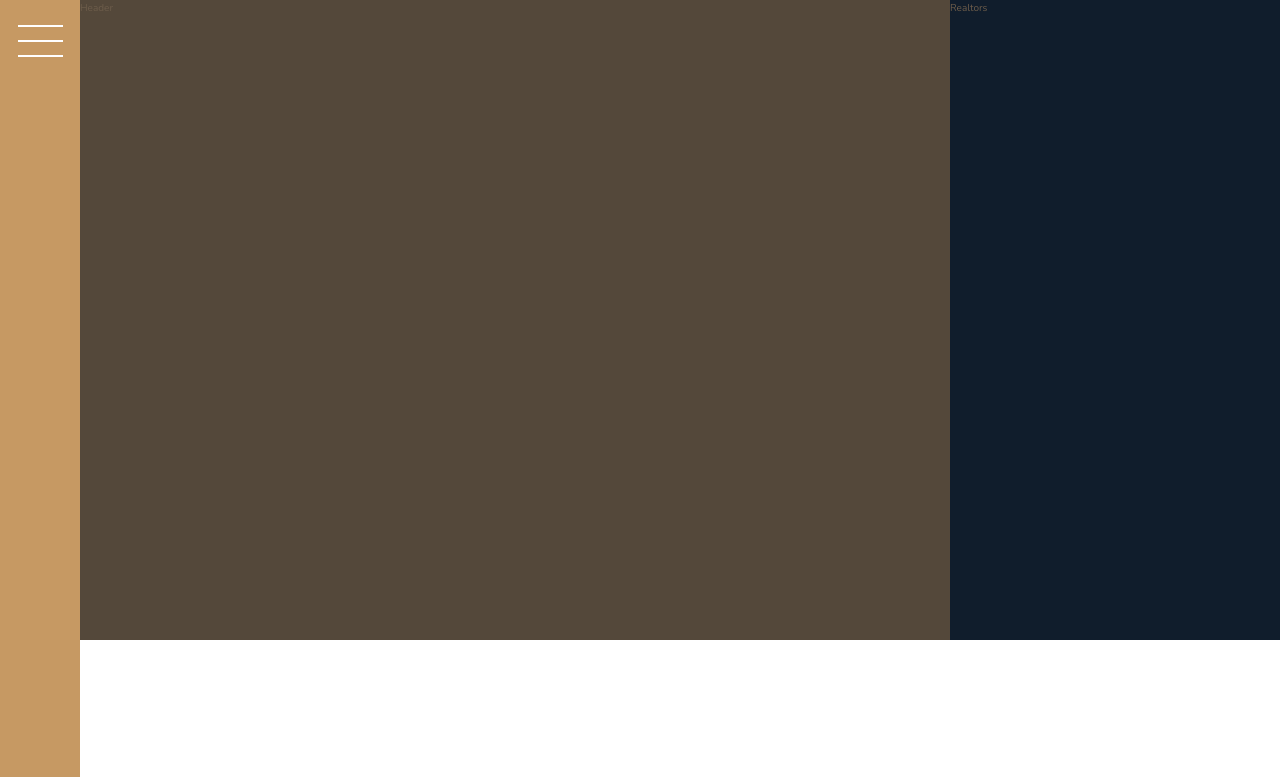
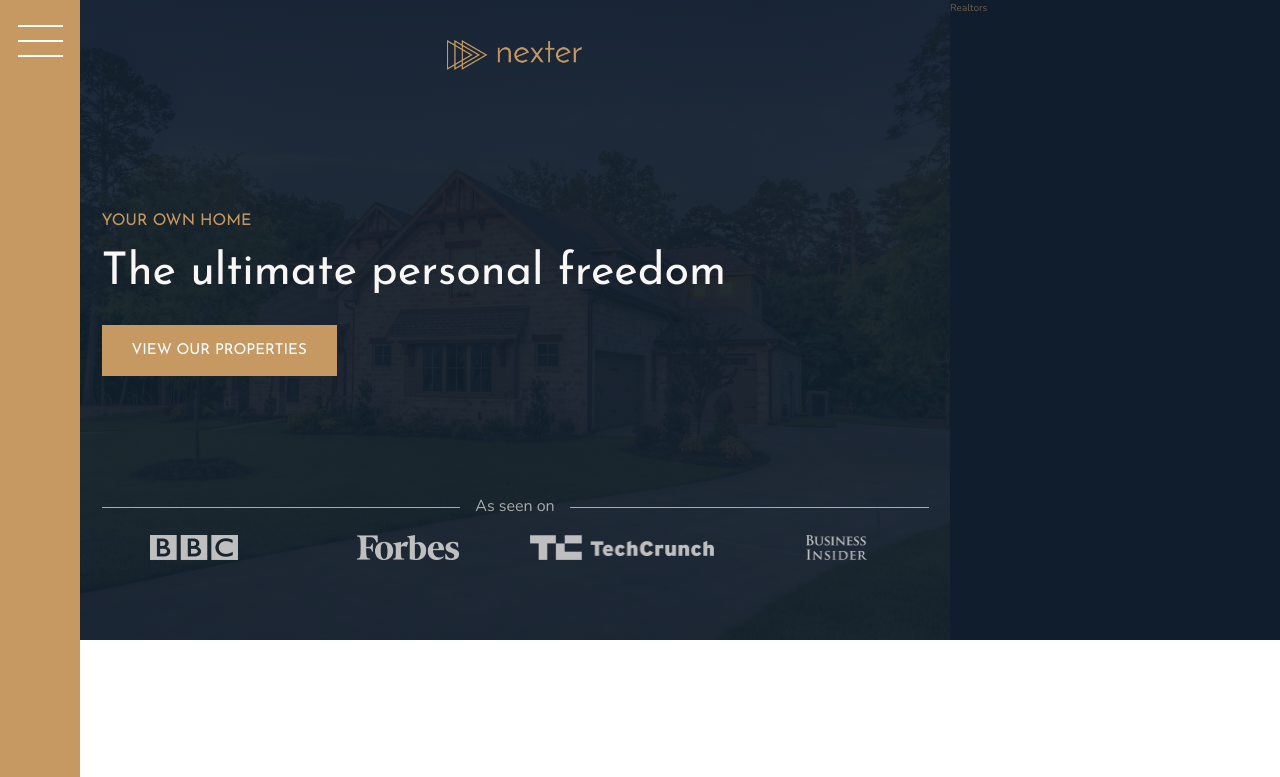
Before and after one commit to lamideolaniyan/nexter, a website: page index.html in a window 1280 px wide. Shown: the top 777 px of the page. Drawn offline with nearby package versions, Linux system fonts and the light colour scheme.

Commit message:
Header section

```diff
--- a/index.html
+++ b/index.html
@@ -1,6 +1,5 @@
 <!DOCTYPE html>
 <html lang="en">
-
   <head>
     <meta charset="UTF-8" />
     <meta name="viewport" content="width=device-width, initial-scale=1.0" />
@@ -19,7 +18,17 @@
     </div>
 
     <header class="header">
-    Header
+      <img src="img/logo.png" alt="Nexter logo" class="header__logo" />
+      <h3 class="heading-3">Your own home</h3>
+      <h1 class="heading-1">The ultimate personal freedom</h1>
+      <button class="btn header__btn">View our properties</button>
+      <div class="header__seenon-text">As seen on</div>
+      <div class="header__seenon-logos">
+        <img src="img/logo-bbc.png" alt="Seen on logo 1" />
+        <img src="img/logo-forbes.png" alt="Seen on logo 2" />
+        <img src="img/logo-techcrunch.png" alt="Seen on logo 3" />
+        <img src="img/logo-bi.png" alt="Seen on logo 4" />
+      </div>
     </header>
 
     <div class="realtors">
@@ -304,21 +313,20 @@
     </section>
 
     <section class="gallery">
-    <figure class="gallery__item gallery__item--1"><img src="img/gal-1.jpeg" alt="Gallery image 1" class="gallery__img"></figure>
-    <figure class="gallery__item gallery__item--2"><img src="img/gal-2.jpeg" alt="Gallery image 2" class="gallery__img"></figure>
-    <figure class="gallery__item gallery__item--3"><img src="img/gal-3.jpeg" alt="Gallery image 3" class="gallery__img"></figure>
-    <figure class="gallery__item gallery__item--4"><img src="img/gal-4.jpeg" alt="Gallery image 4" class="gallery__img"></figure>
-    <figure class="gallery__item gallery__item--5"><img src="img/gal-5.jpeg" alt="Gallery image 5" class="gallery__img"></figure>
-    <figure class="gallery__item gallery__item--6"><img src="img/gal-6.jpeg" alt="Gallery image 6" class="gallery__img"></figure>
-    <figure class="gallery__item gallery__item--7"><img src="img/gal-7.jpeg" alt="Gallery image 7" class="gallery__img"></figure>
-    <figure class="gallery__item gallery__item--8"><img src="img/gal-8.jpeg" alt="Gallery image 8" class="gallery__img"></figure>
-    <figure class="gallery__item gallery__item--9"><img src="img/gal-9.jpeg" alt="Gallery image 9" class="gallery__img"></figure>
-    <figure class="gallery__item gallery__item--10"><img src="img/gal-10.jpeg" alt="Gallery image 10" class="gallery__img"></figure>
-    <figure class="gallery__item gallery__item--11"><img src="img/gal-11.jpeg" alt="Gallery image 11" class="gallery__img"></figure>
-    <figure class="gallery__item gallery__item--12"><img src="img/gal-12.jpeg" alt="Gallery image 12" class="gallery__img"></figure>
-    <figure class="gallery__item gallery__item--13"><img src="img/gal-13.jpeg" alt="Gallery image 13" class="gallery__img"></figure>
-    <figure class="gallery__item gallery__item--14"><img src="img/gal-14.jpeg" alt="Gallery image 14" class="gallery__img"></figure>
-
+      <figure class="gallery__item gallery__item--1"><img src="img/gal-1.jpeg" alt="Gallery image 1" class="gallery__img" /></figure>
+      <figure class="gallery__item gallery__item--2"><img src="img/gal-2.jpeg" alt="Gallery image 2" class="gallery__img" /></figure>
+      <figure class="gallery__item gallery__item--3"><img src="img/gal-3.jpeg" alt="Gallery image 3" class="gallery__img" /></figure>
+      <figure class="gallery__item gallery__item--4"><img src="img/gal-4.jpeg" alt="Gallery image 4" class="gallery__img" /></figure>
+      <figure class="gallery__item gallery__item--5"><img src="img/gal-5.jpeg" alt="Gallery image 5" class="gallery__img" /></figure>
+      <figure class="gallery__item gallery__item--6"><img src="img/gal-6.jpeg" alt="Gallery image 6" class="gallery__img" /></figure>
+      <figure class="gallery__item gallery__item--7"><img src="img/gal-7.jpeg" alt="Gallery image 7" class="gallery__img" /></figure>
+      <figure class="gallery__item gallery__item--8"><img src="img/gal-8.jpeg" alt="Gallery image 8" class="gallery__img" /></figure>
+      <figure class="gallery__item gallery__item--9"><img src="img/gal-9.jpeg" alt="Gallery image 9" class="gallery__img" /></figure>
+      <figure class="gallery__item gallery__item--10"><img src="img/gal-10.jpeg" alt="Gallery image 10" class="gallery__img" /></figure>
+      <figure class="gallery__item gallery__item--11"><img src="img/gal-11.jpeg" alt="Gallery image 11" class="gallery__img" /></figure>
+      <figure class="gallery__item gallery__item--12"><img src="img/gal-12.jpeg" alt="Gallery image 12" class="gallery__img" /></figure>
+      <figure class="gallery__item gallery__item--13"><img src="img/gal-13.jpeg" alt="Gallery image 13" class="gallery__img" /></figure>
+      <figure class="gallery__item gallery__item--14"><img src="img/gal-14.jpeg" alt="Gallery image 14" class="gallery__img" /></figure>
     </section>
 
     <footer class="footer">
@@ -330,10 +338,7 @@
         <li class="nav__item"><a href="#" class="nav__link">Submit your property</a></li>
         <li class="nav__item"><a href="#" class="nav__link">Come work with us!</a></li>
       </ul>
-    <p class="copyright">
-      Built by <a href="https://github.com/cyber-mat">Olamide Olaniyan</a> &copy; by Jonas Schmedtmann
-    </p>
+      <p class="copyright">Built by <a href="https://github.com/cyber-mat">Olamide Olaniyan</a> &copy; by Jonas Schmedtmann</p>
     </footer>
   </body>
-
 </html>
--- a/sass/_header.scss
+++ b/sass/_header.scss
@@ -1,5 +1,58 @@
 .header {
-    background-color: $color-grey-dark-1;
     grid-column: full-start / col-end 6;
+    background-image: linear-gradient(rgba($color-secondary, .93), rgba($color-secondary, .93)),
+        url(../img/hero.jpeg);
+    background-size: cover;
+    background-position: center;
+    padding: 8rem;
+    padding-top: 4rem;
+
+    display: grid;
+    /* 1fr takes up all available space (for grid row when height
+     *of container is defined, 80vh here as defined in the parent container for header)*/
+    grid-template-rows: 1fr min-content 6rem 1fr;
+    grid-template-columns: max-content;
+    grid-row-gap: 1.5rem;
+    justify-content: center;
+
+    &__logo {
+        height: 3rem;
+        justify-self: center;
+    }
+
+    &__btn {
+        justify-self: start;
+        align-self: start;
+    }
+
+    &__seenon-text {
+        font-size: 1.6rem;
+        color: $color-grey-light-2;
+
+        display: grid;
+        grid-template-columns: 1fr max-content 1fr;
+        grid-column-gap: 1.5rem;
+        align-items: center;
+
+        &::before,
+        &::after {
+            display: block;
+            content: '';
+            height: 1px;
+            background-color: currentColor;
+        }
+    }
+
+    &__seenon-logos {
+        display: grid;
+        grid-template-columns: repeat(4, 1fr);
+        grid-column-gap: 3rem;
+        justify-items: center;
+
+        img {
+            height: 2.5rem;
+            filter: brightness(75%);
+        }
+    }
 
 }
--- a/sass/_typography.scss
+++ b/sass/_typography.scss
@@ -5,6 +5,9 @@
 
 .heading-1 {
     @extend %heading;
+    font-size: 4.5rem;
+    color: $color-grey-light-1;
+    line-height: 1;
 }
 
 .heading-2 {
```
Also changed, not shown: css/style.css. Lines whose indentation alone changed are shown as unchanged.
